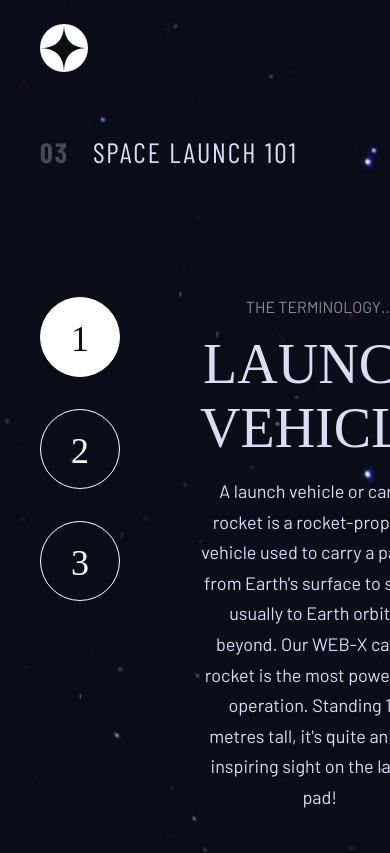
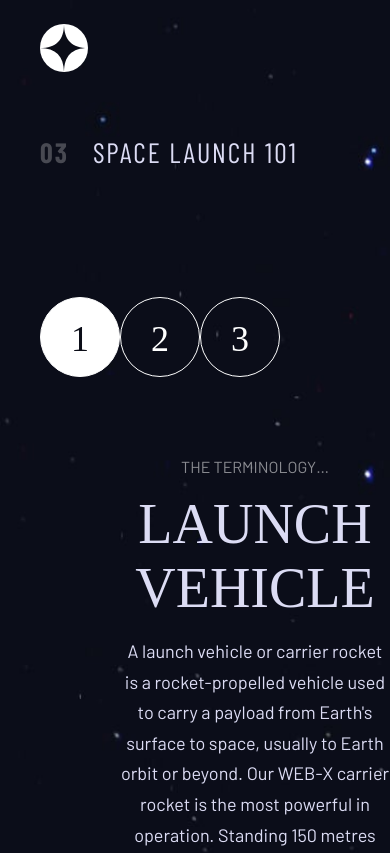
Before and after one commit to Fariv/frontendmentor.io, a React (Vite) app in the folder space-tourism-website-main/: page /technology in a window 390 px wide. Shown: the top 853 px of the page. Built offline with nearby package versions, Linux system fonts and the light colour scheme; a web font is replaced by a local one.

Commit message:
tablet view on progress

```diff
--- a/space-tourism-website-main/src/components/TechnologyContent.jsx
+++ b/space-tourism-website-main/src/components/TechnologyContent.jsx
@@ -79,6 +79,9 @@ const RightSideStyled = styled.div`
 const Pager = styled.ul`
     margin-top: 3rem;
     list-style: none;
+    @media (max-width: 1024px) {
+        display: flex;
+    }
 `;
 
 const EachPage = styled.li`
@@ -138,6 +141,13 @@ const RightSideCosmicBody = styled.div`
     height: 527px;
     background-size: contain;
     background-position-x: right;
+`;
+
+const LeftBottomContainerStyled = styled.div`
+    display: flex;
+    @media (max-width: 1024px) {
+        flex-direction: column;
+    }
 `;
 
 const TechnologyContent = () => {
@@ -205,7 +215,7 @@ const TechnologyContent = () => {
                     <h1 className='menu-number'>03</h1>
                     <h1>SPACE LAUNCH 101</h1>
                 </LeftSideText>
-                <div style={{display: 'flex'}}>
+                <LeftBottomContainerStyled>
                     <Pager>
                         {Object.keys(allTechsWithActive).map((techname, index) => {
 
@@ -225,7 +235,7 @@ const TechnologyContent = () => {
                         <DetailHeader>{selectedTechDetail['detailHeaderText']}</DetailHeader>
                         <DetailText>{selectedTechDetail['detailText']}</DetailText>
                     </Detail>
-                </div>
+                </LeftBottomContainerStyled>
             </LeftSideStyled>
             <RightSideStyled>
                 <RightSideCosmicBody
```
